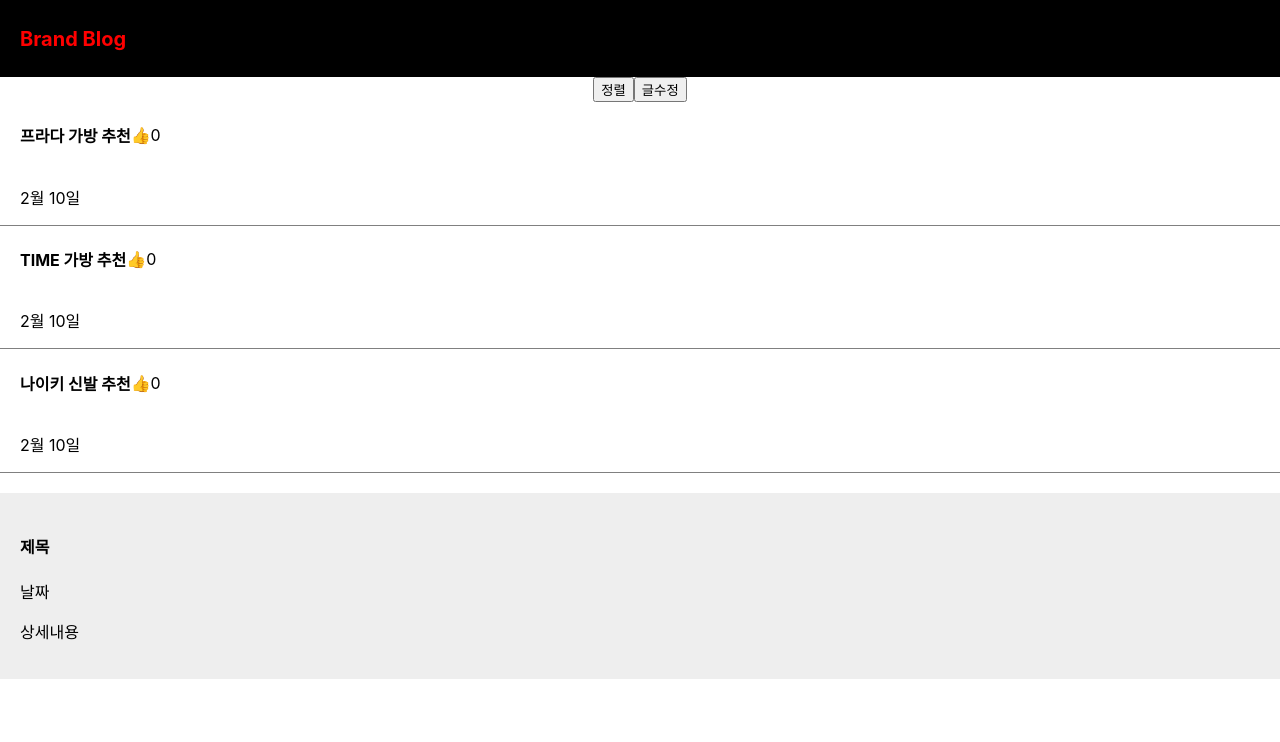
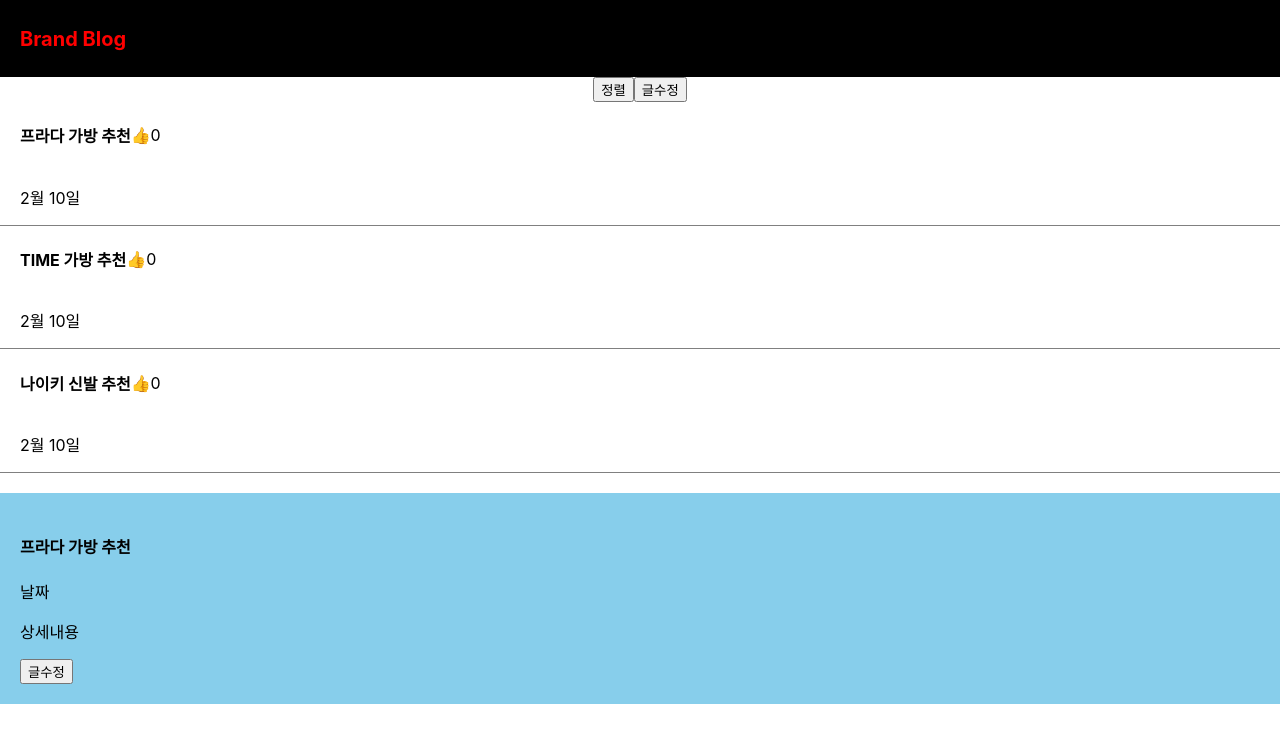
Before and after one commit to Choi-jeonghoon/React_blog, a React (Create React App) app: page / in a window 1280 px wide. Both pictures are taken after a click on the element "프라다 가방 추천". Shown: the top 742 px of the page. Built offline with nearby package versions, Linux system fonts and the light colour scheme.

Commit message:
Add:props

```diff
--- a/src/App.js
+++ b/src/App.js
@@ -21,6 +21,7 @@ function App() {
   // const [좋아요, e] = useState(0);
   const [like, setLike] = useState([0, 0, 0]);
   const [detail, setDetail] = useState(false);
+  const [titles, setTitles] = useState(0);
 
   return (
     <div className="App">
@@ -89,7 +90,10 @@ function App() {
             <div style={{ display: "flex", alignItems: "center" }}>
               <h4
                 style={{ cursor: "pointer" }}
-                onClick={() => setDetail(!detail)}
+                onClick={() => {
+                  setDetail(!detail);
+                  setTitles(i);
+                }}
               >
                 {titleName}
               </h4>
@@ -113,7 +117,9 @@ function App() {
         );
       })}
 
-      {detail == true ? <Detail /> : null}
+      {detail == true ? (
+        <Detail color={"skyblue"} titles={titles} title={title} />
+      ) : null}
       {/* if문은 리엑트상에서 작동하지않기때문에 삼향연산자로 작성해서 쓴다 위와 같은모습으로
       위의 있는 코드는 detail state의 값이 참이면 Detail컴포넌트를 보여주고 그게아니면 보여주지 않는다는 의미의 code */}
     </div>
--- a/src/components/Detail.js
+++ b/src/components/Detail.js
@@ -1,9 +1,20 @@
-const Detail = () => {
+const Detail = (props) => {
   return (
-    <div className="modal">
-      <h4>제목</h4>
+    <div className="modal" style={{ background: props.color }}>
+      <h4>{props.title[props.titles]}</h4>
       <p>날짜</p>
       <p>상세내용</p>
+      <button
+        onClick={() => {
+          props.setTitle([
+            "골든구스 가방 추천",
+            "JJ 가방 추천",
+            "아디다스 신발 추천",
+          ]);
+        }}
+      >
+        글수정
+      </button>
     </div>
   );
 };
```
